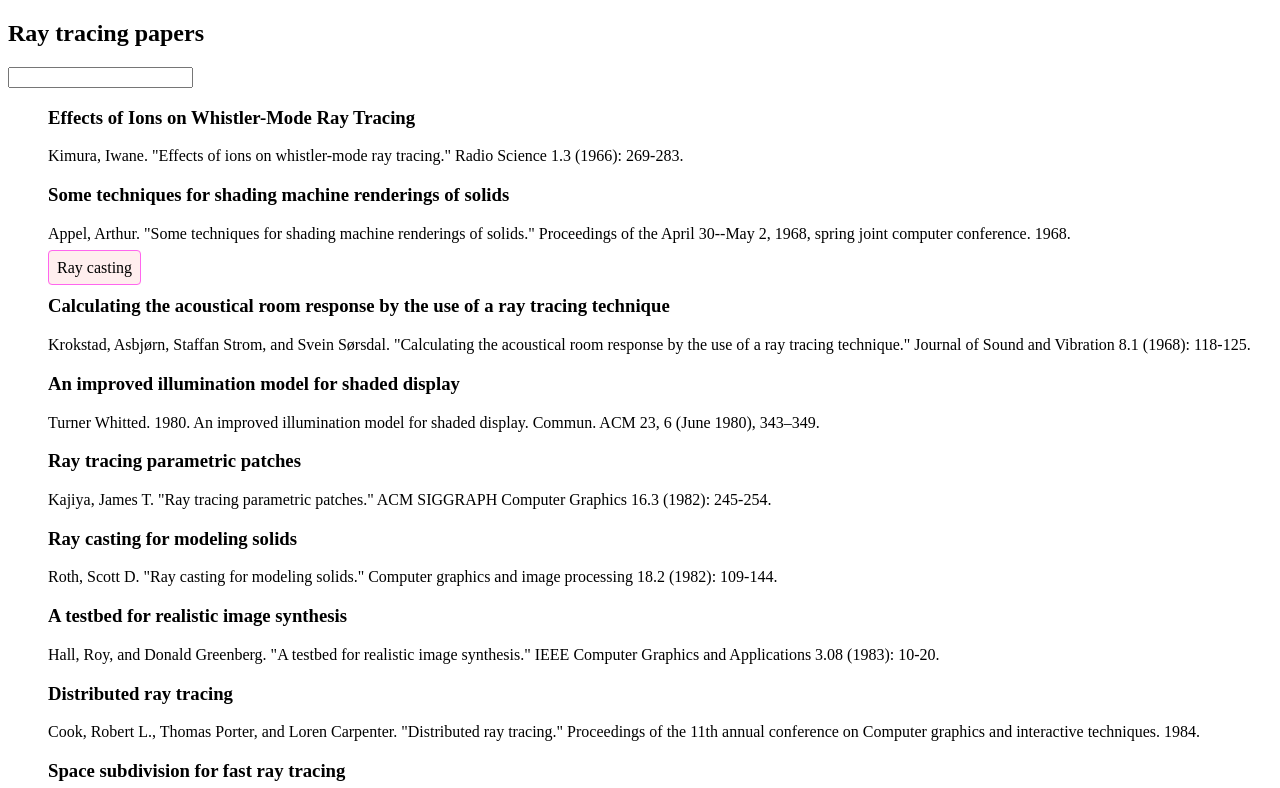
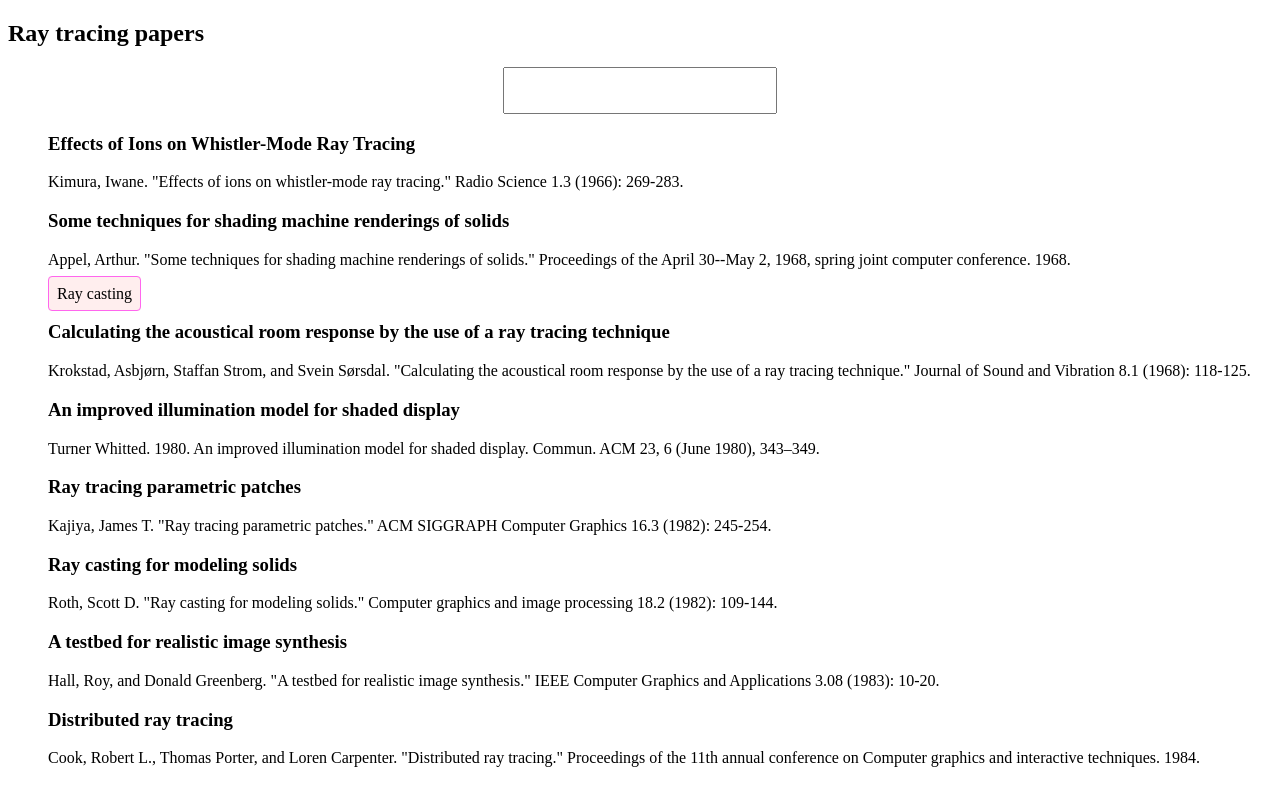
Before and after one commit to toomuat/toomuat.github.io, a React (Vite) app: page /papers/ray_tracing in a window 1280 px wide. Shown: the top 788 px of the page. Built offline with nearby package versions, Linux system fonts and the light colour scheme.

Commit message:
add style for search box

```diff
--- a/src/papers.module.css
+++ b/src/papers.module.css
@@ -13,3 +13,11 @@ li {
 .keyword + .keyword {
   margin-left: 0.5em;
 }
+
+.search_box {
+  display: block;
+  margin: 0 auto;
+  width: 250px;
+  padding: 0.5em;
+  font-size: 20px;
+}
--- a/src/papers.tsx
+++ b/src/papers.tsx
@@ -87,7 +87,7 @@ function PapersList(text_file: string, title: string) {
   return (
     <>
       <h2>{title}</h2>
-      <input type="text" onChange={onSearchChange} />
+      <input type="text" onChange={onSearchChange} className={style.search_box} />
       <PapersListSub papers={papers_info} search_word={search}></PapersListSub>
     </>
   )
```
